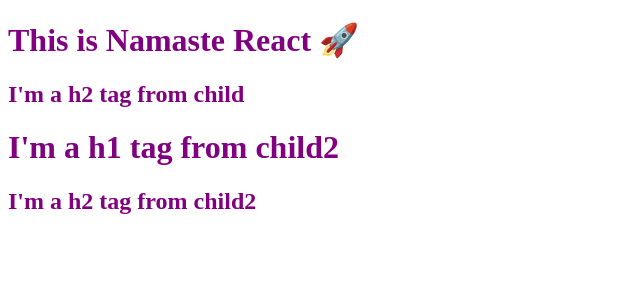
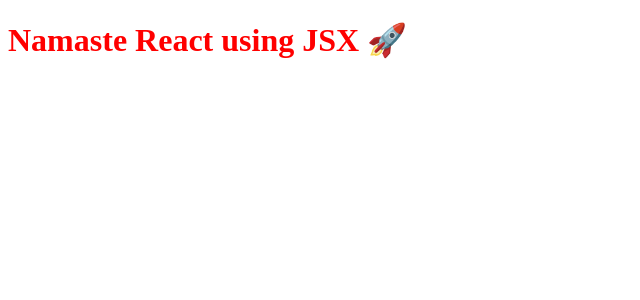
Before and after one commit to VaidheeswaranS/learn-react, a React (Vite) app: page / in a window 1280 px wide. Shown: the top 300 px of the page, without its empty margins (0-640 px from the left). Built offline with nearby package versions, Linux system fonts and the light colour scheme.

Commit message:
feat: added the JSX to generate the HTML tags and added the scripts to build the app

```diff
--- a/App.js
+++ b/App.js
@@ -1,30 +1,17 @@
-// example - 1
-/*
-const heading = React.createElement('h1', {
-  id: 'heading'
-}, 'Hello world from React'); // this returns a React Object
-console.log(heading);
-const root = ReactDOM.createRoot(document.getElementById('root')); // here we are telling React that under which it needs to place the content
-root.render(heading); // this will take the React Object and convert it to h1 tag (mentioned above) and put it in the webpage
-*/
-
 // example - 2
 import React from "react";
 import ReactDOM from "react-dom/client";
 
-const parent = React.createElement("div", { id: "parent" }, [
-  React.createElement("div", { id: "child" }, [
-    React.createElement("h1", {}, "This is Namaste React 🚀"),
-    React.createElement("h2", {}, "I'm a h2 tag from child"),
-  ]),
-  React.createElement("div", { id: "child2" }, [
-    React.createElement("h1", {}, "I'm a h1 tag from child2"),
-    React.createElement("h2", {}, "I'm a h2 tag from child2"),
-  ]),
-]);   // this returns a React Object
+// creating <h1> using Core React
+const heading = React.createElement('h1', { id: 'heading' }, 'Namaste React 🚀'); // this rertuns a React Object
 
-console.log(parent); // the output will be the Object that contains props, children etc..
+// create <h1> using JSX
+// JSX - it is HTML like or XML like syntax
+// Babel is a package that transpiles the JSX code and convert it into React code
+const jsxheading = <h1 id="heading" className="heading h1">Namaste React using JSX 🚀</h1> // this returns a React Object
+
+console.log(jsxheading); // the output will be the Object that contains props, children etc..
 
 const root = ReactDOM.createRoot(document.getElementById("root")); // here we are telling React that under which it needs to place the content
 
-root.render(parent); // this will take the React object that was returned and convert it into HTML and place it in the place we mentioned above
+root.render(jsxheading); // this will take the React object that was returned and convert it into HTML and place it in the place we mentioned above
--- a/index.css
+++ b/index.css
@@ -1,12 +1,3 @@
 #heading {
   color: red;
 }
-
-#parent {
-  color: green;
-}
-
-#child,
-#child2 {
-  color: purple;
-}
--- a/package.json
+++ b/package.json
@@ -18,7 +18,9 @@
   "author": "VaidheeswaranS",
   "type": "module",
   "scripts": {
-    "test": "jest"
+    "test": "jest",
+    "dev": "parcel index.html",
+    "prod": "parcel build index.html"
   },
   "devDependencies": {
     "parcel": "^2.15.4"
```
